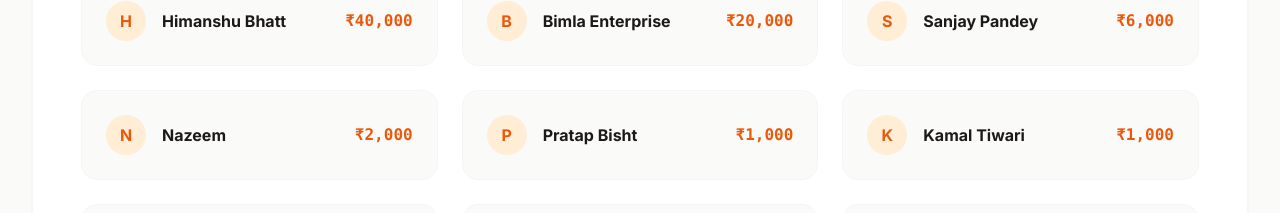
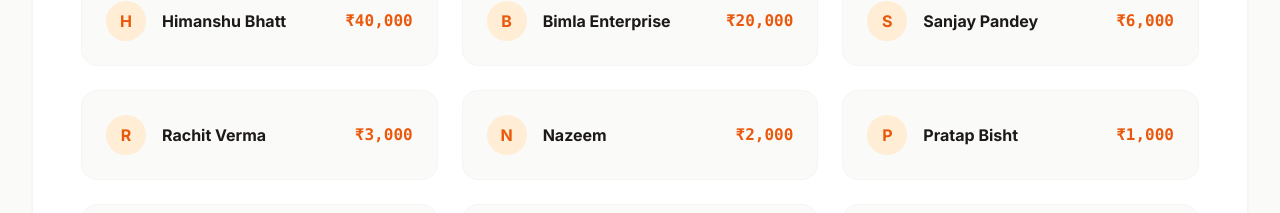
Before and after one commit to deepakjoshigit/jeevanchetnafoundationw, a React (Vite) app: page /#/ in a window 1280 px wide. Shown: the part 2540-2753 px from the top of the page. Built offline with nearby package versions, Linux system fonts and the light colour scheme; a web font is replaced by a local one.

Commit message:
feat: Add Rachit Verma to donor list
Includes a new donor contribution to the platform.

```diff
--- a/constants.tsx
+++ b/constants.tsx
@@ -149,6 +149,7 @@ export const DONORS = [
   { name: "Himanshu Bhatt", amount: 40000 },
   { name: "Bimla Enterprise", amount: 20000 },
   { name: "Sanjay Pandey", amount: 6000 },
+  { name: "Rachit Verma", amount: 3000 },
   { name: "Nazeem", amount: 2000 },
   { name: "Pratap Bisht", amount: 1000 },
   { name: "Kamal Tiwari", amount: 1000 },
```
